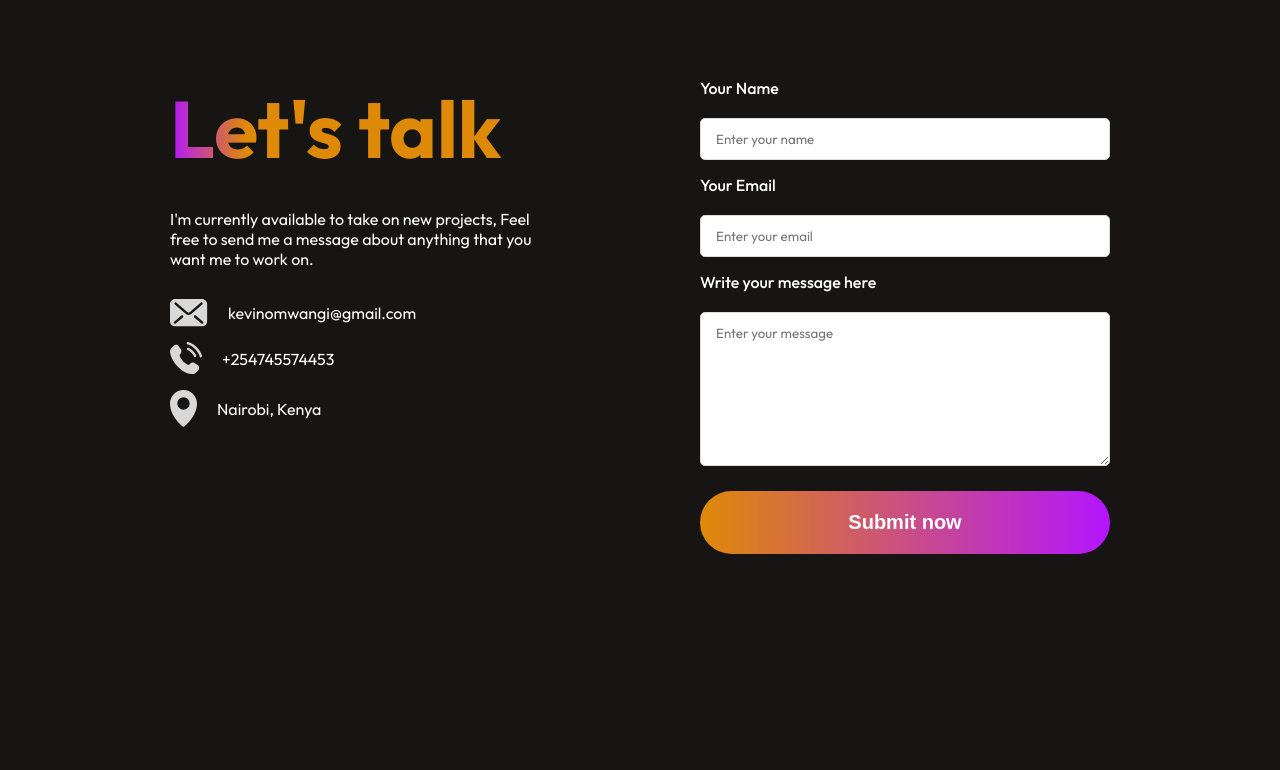
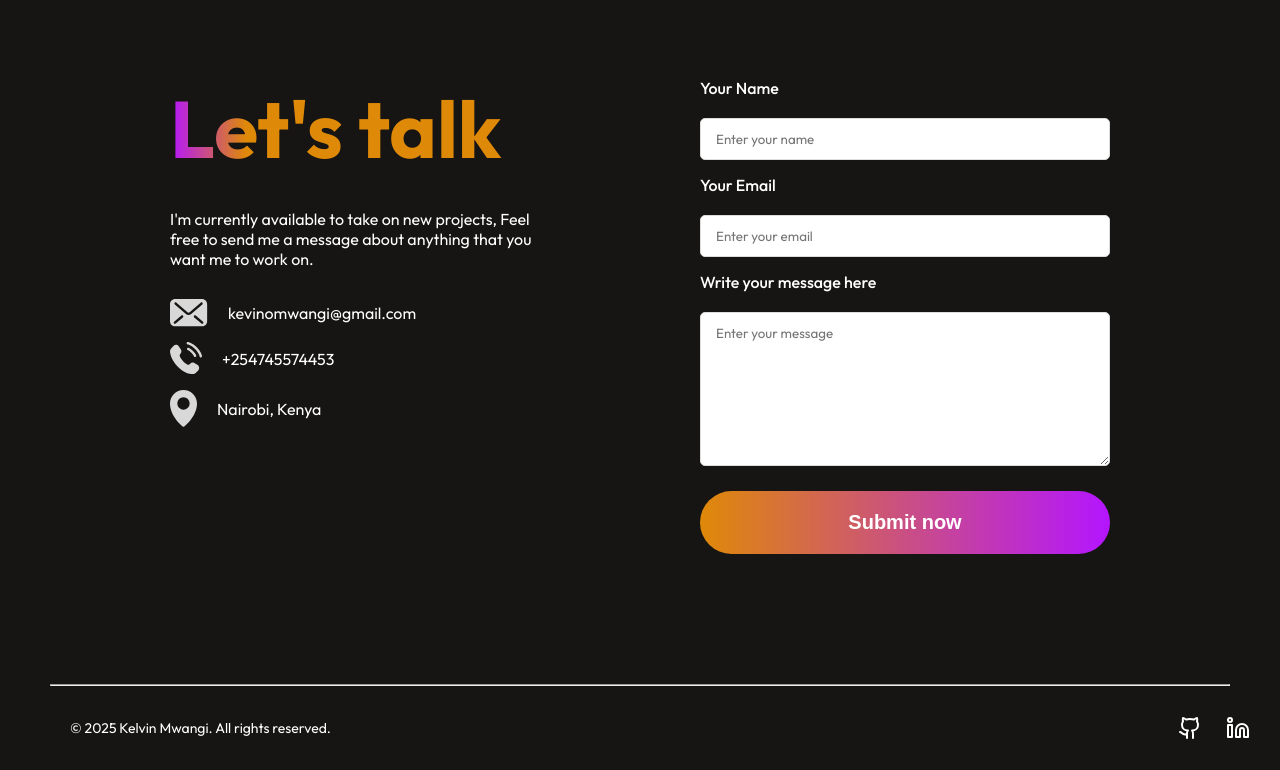
Before and after one commit to Kelv11/My-portfolio, a React (Vite) app: page / in a window 1280 px wide. Shown: the part 4702-5472 px from the top of the page. Before the commit the page ends 5306 px from the top, so only its background shows below. Built offline with nearby package versions, Linux system fonts and the light colour scheme; a web font is replaced by a local one.

Commit message:
updated footer and fixed bugs

```diff
--- a/src/App.jsx
+++ b/src/App.jsx
@@ -5,6 +5,7 @@ import About from "./components/About/About";
 import Services from "./components/services/services";
 import MyWork from "./components/MyWork/MyWork";
 import Contact from "./components/Contact/Contact";
+import Footer from "./components/Footer/Footer";
 
 const App = () => {
   return (
@@ -15,6 +16,7 @@ const App = () => {
       <Services />
       <MyWork />
       <Contact />
+      <Footer />
     </div>
   );
 };
--- /dev/null
+++ b/src/components/Footer/Footer.css
@@ -0,0 +1,39 @@
+.footer {
+  margin: 50px;
+  display: flex;
+  flex-direction: column;
+  gap: 30px;
+}
+
+.footer-content {
+  display: flex;
+  justify-content: space-between;
+  align-items: center;
+  width: 100%;
+  max-width: 100%;
+  margin-bottom: 30px;
+  padding: 0 20px;
+}
+
+.footer-copyright {
+  color: white;
+  font-size: 14px;
+  margin: 0;
+}
+
+.footer-social {
+  display: flex;
+  gap: 24px;
+}
+
+.footer-social a {
+  color: white;
+  transition: opacity 0.2s ease;
+  display: flex;
+  align-items: center;
+  justify-content: center;
+}
+
+.footer-social a:hover {
+  opacity: 0.8;
+}
--- /dev/null
+++ b/src/components/Footer/Footer.jsx
@@ -0,0 +1,61 @@
+import React from "react";
+import "./Footer.css";
+import logo from "../../assets/logo-k.png";
+
+const Footer = () => {
+  return (
+    <div className="footer">
+      <hr />
+      <div className="footer-content">
+        <p className="footer-copyright">
+          &copy; 2025 Kelvin Mwangi. All rights reserved.
+        </p>
+        <div className="footer-social">
+          <a
+            href="https://github.com/Kelv11"
+            target="_blank"
+            rel="noopener noreferrer"
+          >
+            <svg
+              xmlns="http://www.w3.org/2000/svg"
+              width="24"
+              height="24"
+              viewBox="0 0 24 24"
+              fill="none"
+              stroke="currentColor"
+              strokeWidth="2"
+              strokeLinecap="round"
+              strokeLinejoin="round"
+            >
+              <path d="M15 22v-4a4.8 4.8 0 0 0-1-3.5c3 0 6-2 6-5.5.08-1.25-.27-2.48-1-3.5.28-1.15.28-2.35 0-3.5 0 0-1 0-3 1.5-2.64-.5-5.36-.5-8 0C6 2 5 2 5 2c-.3 1.15-.3 2.35 0 3.5A5.403 5.403 0 0 0 4 9c0 3.5 3 5.5 6 5.5-.39.49-.68 1.05-.85 1.65-.17.6-.22 1.23-.15 1.85v4" />
+              <path d="M9 18c-4.51 2-5-2-7-2" />
+            </svg>
+          </a>
+          <a
+            href="https://www.linkedin.com/in/kelvin-mwangi-7933ba244/"
+            target="_blank"
+            rel="noopener noreferrer"
+          >
+            <svg
+              xmlns="http://www.w3.org/2000/svg"
+              width="24"
+              height="24"
+              viewBox="0 0 24 24"
+              fill="none"
+              stroke="currentColor"
+              strokeWidth="2"
+              strokeLinecap="round"
+              strokeLinejoin="round"
+            >
+              <path d="M16 8a6 6 0 0 1 6 6v7h-4v-7a2 2 0 0 0-2-2 2 2 0 0 0-2 2v7h-4v-7a6 6 0 0 1 6-6z" />
+              <rect width="4" height="12" x="2" y="9" />
+              <circle cx="4" cy="4" r="2" />
+            </svg>
+          </a>
+        </div>
+      </div>
+    </div>
+  );
+};
+
+export default Footer;
```
